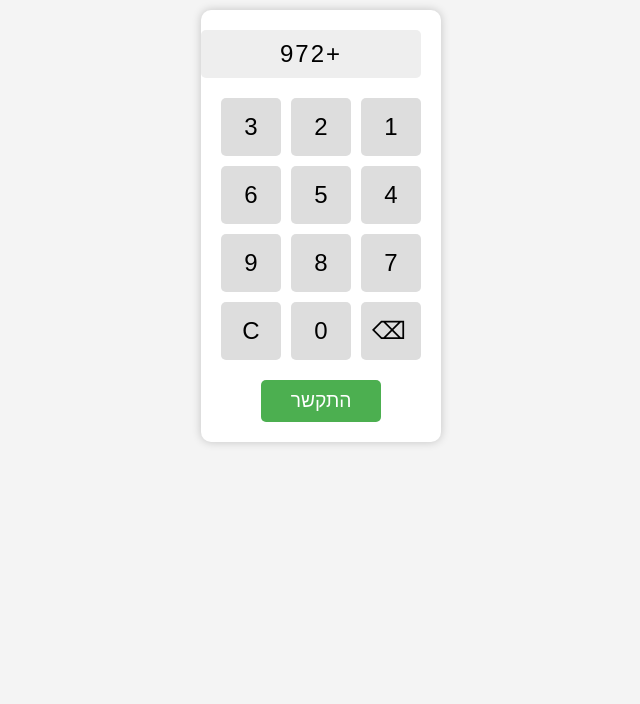
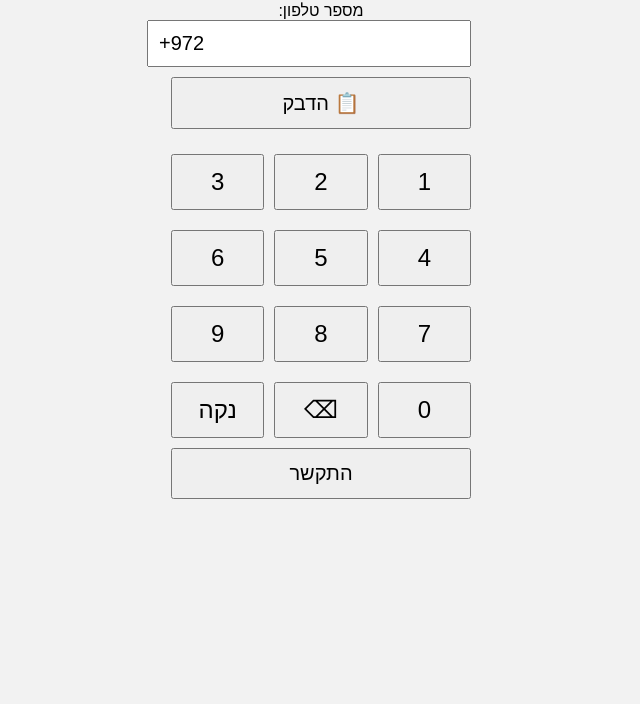
Before and after one commit to mikra5363/twilio-caller, a website: page index.html in a window 1280 px wide. Shown: the part 96-800 px from the top of the page, without its empty margins (319-959 px from the left). Drawn offline with Linux system fonts and the light colour scheme.

Commit message:
Update index.html

```diff
--- a/index.html
+++ b/index.html
@@ -1,86 +1,55 @@
-
 <!DOCTYPE html>
 <html lang="he" dir="rtl">
 <head>
-  <meta charset="UTF-8" />
-  <meta name="viewport" content="width=device-width, initial-scale=1.0"/>
-  <title>חיוג עם הקלטה</title>
+  <meta charset="UTF-8">
+  <title>שיחת טלפון עם הודעה מוקלטת</title>
   <style>
     body {
       font-family: Arial, sans-serif;
-      background: #f4f4f4;
       text-align: center;
-      padding: 20px;
+      background-color: #f2f2f2;
       direction: rtl;
     }
-
     h1 {
-      color: #333;
-      font-size: 2em;
-      margin-bottom: 20px;
+      margin-top: 40px;
     }
-
-    #form {
-      background: white;
-      border-radius: 10px;
-      display: inline-block;
-      padding: 20px;
-      box-shadow: 0 0 10px rgba(0,0,0,0.2);
+    .phone-container {
+      margin: 20px auto;
+      width: 300px;
     }
-
-    .phone-display {
-      font-size: 1.5em;
-      margin-bottom: 20px;
-      background: #eee;
+    input[type="text"] {
+      width: 100%;
+      font-size: 20px;
       padding: 10px;
-      border-radius: 5px;
-      letter-spacing: 2px;
+      text-align: left;
+      direction: ltr;
+    }
+    button {
       width: 100%;
-      max-width: 250px;
-      display: inline-block;
-    }
-
-    .keypad {
-      display: grid;
-      grid-template-columns: repeat(3, 60px);
-      gap: 10px;
-      justify-content: center;
-      margin-bottom: 20px;
-    }
-
-    .keypad button {
-      font-size: 1.5em;
-      padding: 15px;
-      background: #ddd;
-      border: none;
-      border-radius: 5px;
+      padding: 12px;
+      font-size: 20px;
+      margin-top: 10px;
       cursor: pointer;
     }
-
-    .keypad button:hover {
-      background: #ccc;
+    .keyboard {
+      display: grid;
+      grid-template-columns: repeat(3, 1fr);
+      gap: 10px;
+      margin-top: 15px;
     }
-
-    #call-btn {
-      background: #4CAF50;
-      color: white;
-      font-size: 1.2em;
-      padding: 10px 30px;
-      border: none;
-      border-radius: 5px;
-      cursor: pointer;
-    }
-
-    #call-btn:hover {
-      background: #45a049;
+    .keyboard button {
+      font-size: 24px;
     }
   </style>
 </head>
 <body>
   <h1>שליחת שיחה עם הודעה מוקלטת</h1>
-  <div id="form">
-    <div class="phone-display" id="phone-display">+972</div>
-    <div class="keypad">
+
+  <div class="phone-container">
+    <label for="phone">מספר טלפון:</label>
+    <input type="text" id="phone" placeholder="+972" value="+972">
+    <button onclick="pasteNumber()">📋 הדבק</button>
+    <div class="keyboard">
       <button onclick="addDigit('1')">1</button>
       <button onclick="addDigit('2')">2</button>
       <button onclick="addDigit('3')">3</button>
@@ -90,42 +59,54 @@
       <button onclick="addDigit('7')">7</button>
       <button onclick="addDigit('8')">8</button>
       <button onclick="addDigit('9')">9</button>
-      <button onclick="deleteDigit()">⌫</button>
       <button onclick="addDigit('0')">0</button>
-      <button onclick="clearDigits()">C</button>
+      <button onclick="backspace()">⌫</button>
+      <button onclick="clearField()">נקה</button>
     </div>
-    <button id="call-btn" onclick="makeCall()">התקשר</button>
+    <button onclick="makeCall()">התקשר</button>
   </div>
 
   <script>
-    let number = "";
-
     function addDigit(digit) {
-      number += digit;
-      updateDisplay();
+      const input = document.getElementById('phone');
+      input.value += digit;
     }
 
-    function deleteDigit() {
-      number = number.slice(0, -1);
-      updateDisplay();
+    function backspace() {
+      const input = document.getElementById('phone');
+      if (input.value.length > 4) {
+        input.value = input.value.slice(0, -1);
+      }
     }
 
-    function clearDigits() {
-      number = "";
-      updateDisplay();
+    function clearField() {
+      document.getElementById('phone').value = '+972';
     }
 
-    function updateDisplay() {
-      document.getElementById("phone-display").innerText = "+972" + number;
+    async function pasteNumber() {
+      try {
+        const text = await navigator.clipboard.readText();
+        let cleaned = text.trim().replace(/^0/, '');
+        if (!cleaned.match(/^\d+$/)) {
+          alert('המספר שהודבק אינו תקין.');
+          return;
+        }
+        document.getElementById('phone').value = '+972' + cleaned;
+      } catch (err) {
+        alert('לא ניתן להדביק מהלוח. נסה לאשר הרשאות העתקה לדפדפן.');
+      }
     }
 
     function makeCall() {
-      const fullNumber = "+972" + number;
-      if (number === "") {
-        alert("אנא הקש מספר טלפון");
+      const phone = document.getElementById('phone').value;
+      if (!phone.startsWith('+972') || phone.length < 10) {
+        alert('מספר לא תקין');
         return;
       }
-      window.location.href = "/api/call?to=" + encodeURIComponent(fullNumber);
+      fetch(`/api/call?to=${encodeURIComponent(phone)}`)
+        .then(res => res.text())
+        .then(msg => alert(msg))
+        .catch(err => alert('שגיאה: ' + err));
     }
   </script>
 </body>
```
